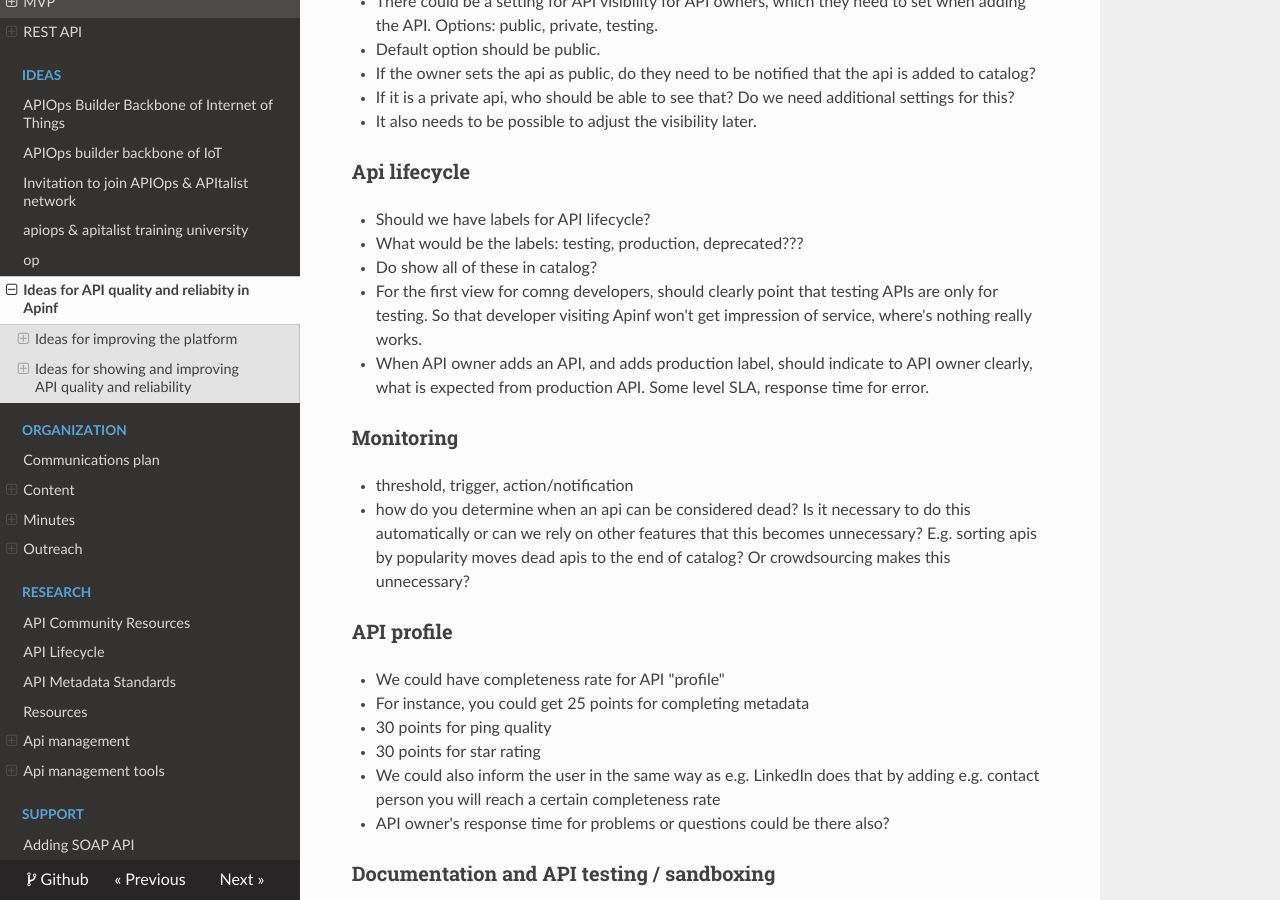
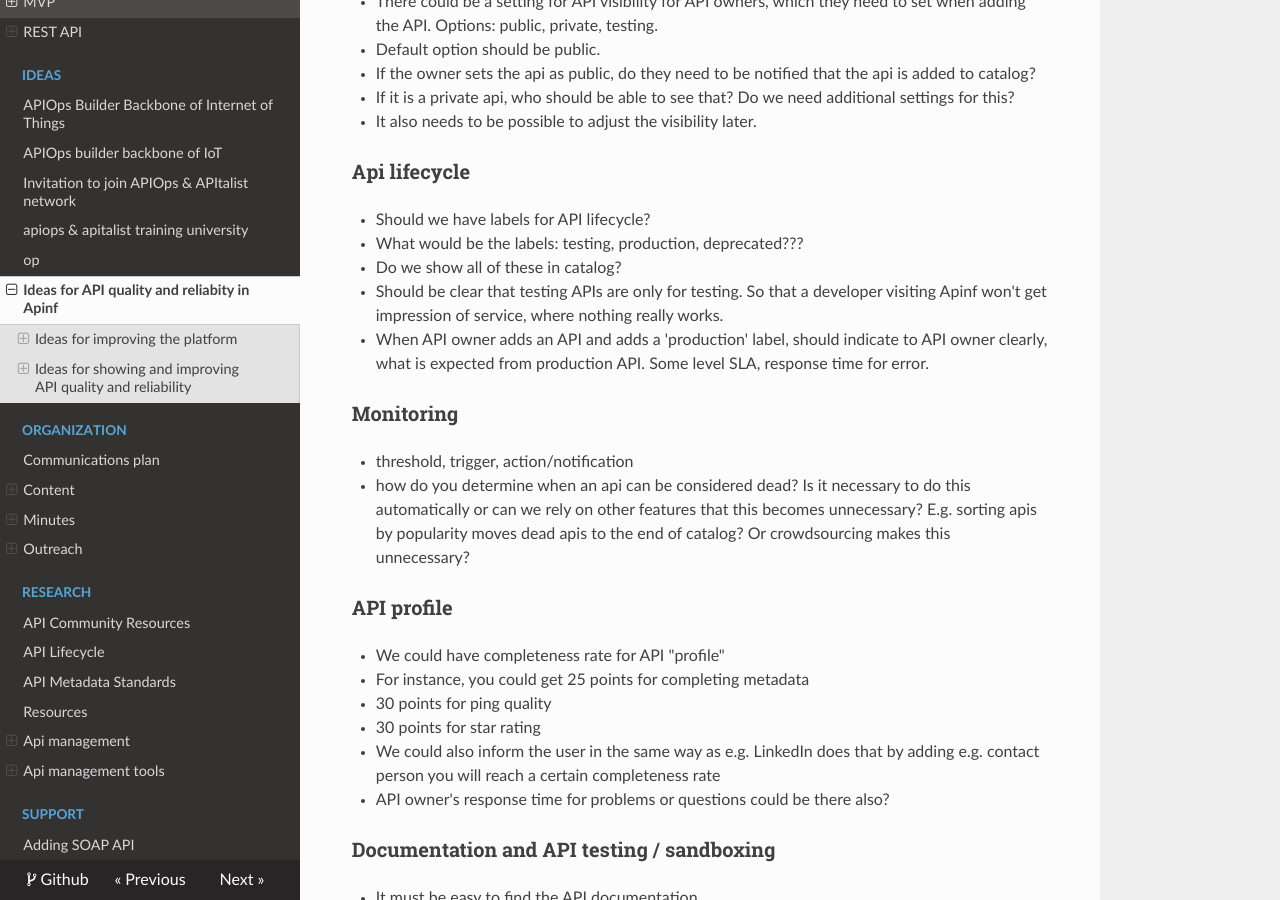
Before and after one commit to apinf/docs, an MkDocs documentation site: the page built from docs/ideas/showing-api-quality-and-reliability.md, in a window 1280 px wide and 900 px high, scrolled down 1106 px. Built offline with MkDocs 1.6.1, drawn with Linux system fonts in a browser that asks for light colours; nearby versions of some CDN libraries.

```diff
--- a/docs/ideas/showing-api-quality-and-reliability.md
+++ b/docs/ideas/showing-api-quality-and-reliability.md
@@ -37,9 +37,9 @@ This document contains ideas from a workshop that was held in order to improve t
 ### Api lifecycle
  - Should we have labels for API lifecycle?
  - What would be the labels: testing, production, deprecated???
- - Do show all of these in catalog?
-   - For the first view for comng developers, should clearly point that testing APIs are only for testing. So that developer visiting Apinf won't get impression of service, where's nothing really works.
- - When API owner adds an API, and adds production label, should indicate to API owner clearly, what is expected from production API. Some level SLA, response time for error.
+ - Do we show all of these in catalog?
+   - Should be clear that testing APIs are only for testing. So that a developer visiting Apinf won't get impression of service, where nothing really works.
+ - When API owner adds an API and adds a 'production' label, should indicate to API owner clearly, what is expected from production API. Some level SLA, response time for error.
 
 ### Monitoring
 - threshold, trigger, action/notification
```
